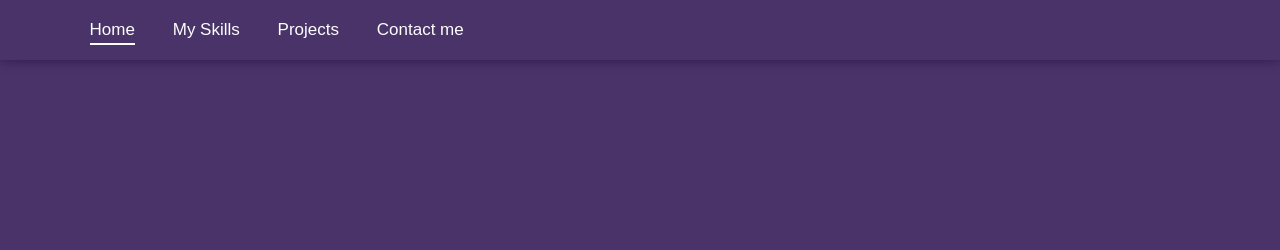
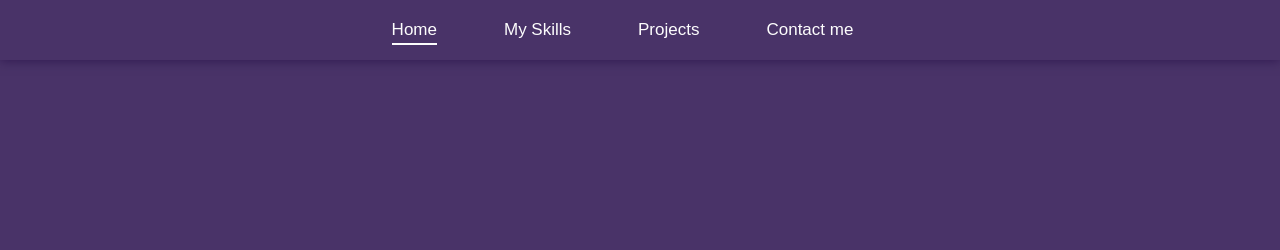
Before and after one commit to vikki-ctrl/portifolio-online, a plain HTML site: page index.html in a window 1280 px wide. Shown: the top 250 px of the page. Drawn offline with nearby package versions, Linux system fonts and the light colour scheme.

Commit message:
centralizando a nav bar

```diff
--- a/CSS/styles.css
+++ b/CSS/styles.css
@@ -8,6 +8,7 @@
     outline: none;
     scroll-behavior: smooth;
     font-family: "Fira Sans", Arial, sans-serif;
+    list-style: none;
 }
 
 :root {
@@ -43,8 +44,16 @@ body {
     box-shadow: 0 .1rem 1rem var(--shadow-color);
     display: flex;
     align-items: center;
+    justify-content: center;
     z-index: 100;
     transition: .5s;
+}
+#styleUL {
+    display: flex;
+    align-items: center;
+    flex-direction: row;
+    justify-content: center;
+    gap: 32px;
 }
 
 .header.sticky {
--- a/index.html
+++ b/index.html
@@ -11,17 +11,20 @@
 
 </head>
 <body>
+
    <header class="header" id="header">
+        <nav class="navbar">
 
-    <nav class="navbar">
-        <a href="#home">Home</a></li>
-        <a href="#skills">My Skills</a></li>
-        <a href="#projects">Projects</a></li>
-        <a href="#contactMe">Contact me</a></li>
-    </nav>
-    <div class="bx bx-menu" id="menu-icon"></div>
+            <Ul id="styleUL">
+                <li><a href="#home">Home</a></li>
+                <li><a href="#skills">My Skills</a></li>
+                <li><a href="#projects">Projects</a></li>
+                <li><a href="#contactMe">Contact me</a></li>
+            </Ul>
 
-   </Header>
+        </nav>
+        <div class="bx bx-menu" id="menu-icon"></div>
+   </header>
 
 
     <main id="main">
```
